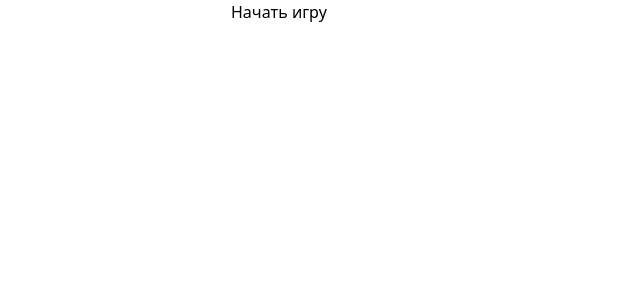
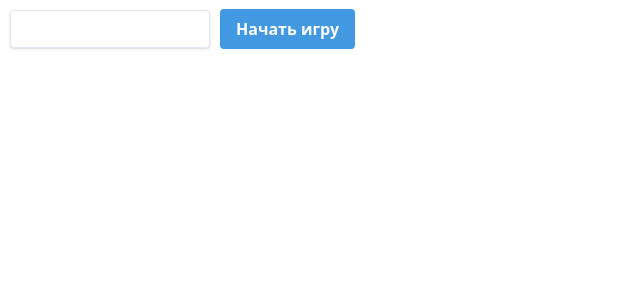
Before and after one commit to RuWolf/-Shahvats, a React (Create React App) app in the folder client/: page /profile in a window 1280 px wide. Shown: the top 300 px of the page, without its empty margins (0-640 px from the left). Built offline with nearby package versions, Linux system fonts and the light colour scheme.

Commit message:
add style start game

```diff
--- a/client/src/components/Login.js
+++ b/client/src/components/Login.js
@@ -47,7 +47,8 @@ class Login extends Component {
             </label>
             <input
               className="shadow appearance-none border rounded w-full py-2 px-3 text-gray-700 leading-tight focus:outline-none focus:shadow-outline"
-              id="username" type="text" placeholder="Username"/>
+              id="username" type="text" placeholder="Username"
+              onChange={this.handleChangeNick}/>
           </div>
           <div className="mb-6">
             <label className="block text-gray-700 text-sm font-bold mb-2" htmlFor="password">
@@ -55,13 +56,15 @@ class Login extends Component {
             </label>
             <input
               className="shadow appearance-none border border-red-500 rounded w-full py-2 px-3 text-gray-700 mb-3 leading-tight focus:outline-none focus:shadow-outline"
-              id="password" type="password" placeholder="******************"/>
+              id="password" type="password" placeholder="******************"
+              onChange={this.handleChangePass}/>
               <p className="text-red-500 text-xs italic">Please choose a password.</p>
           </div>
           <div className="flex items-center justify-between">
             <button
               className="bg-blue-500 hover:bg-blue-700 text-white font-bold py-2 px-4 rounded focus:outline-none focus:shadow-outline"
-              type="button">
+              type="button"
+              onClick={this.sendData}>
               Sign In
             </button>
             <a className="inline-block align-baseline font-bold text-sm text-blue-500 hover:text-blue-800" href="#">
@@ -70,7 +73,7 @@ class Login extends Component {
           </div>
         </form>
         <p className="text-center text-gray-500 text-xs">
-          &copy;2020 Acme Corp. All rights reserved.
+          &copy;2020 RuWolf. All rights reserved.
         </p>
       </div>
     );
--- a/client/src/components/Profile.js
+++ b/client/src/components/Profile.js
@@ -1,5 +1,6 @@
 import React, {Component} from 'react';
 import {Redirect} from "react-router-dom";
+import '../styles/project/components/profile.css'
 
 class Profile extends Component {
   constructor(props) {
@@ -34,8 +35,9 @@ class Profile extends Component {
   render() {
     return (
       <div>
-        <input className="login-input" type="text" value={this.state.nickValue} onChange={this.handleChangeNick}/>
-        <button onClick={this.newGame}>Начать игру</button>
+        <input className="game shadow appearance-none border rounded w-full py-2 px-3 text-gray-700 leading-tight focus:outline-none focus:shadow-outline" type="text" value={this.state.nickValue} onChange={this.handleChangeNick}/>
+        <button className="bg-blue-500 hover:bg-blue-700 text-white font-bold py-2 px-4 rounded"
+                onClick={this.newGame}>Начать игру</button>
       </div>
     );
   }
--- /dev/null
+++ b/client/src/styles/project/components/profile.css
@@ -0,0 +1,4 @@
+.game {
+    width: 200px;
+    margin: 10px;
+}
```
Also changed, not shown: 1 other file (tests, documents, lock files or other folders).
